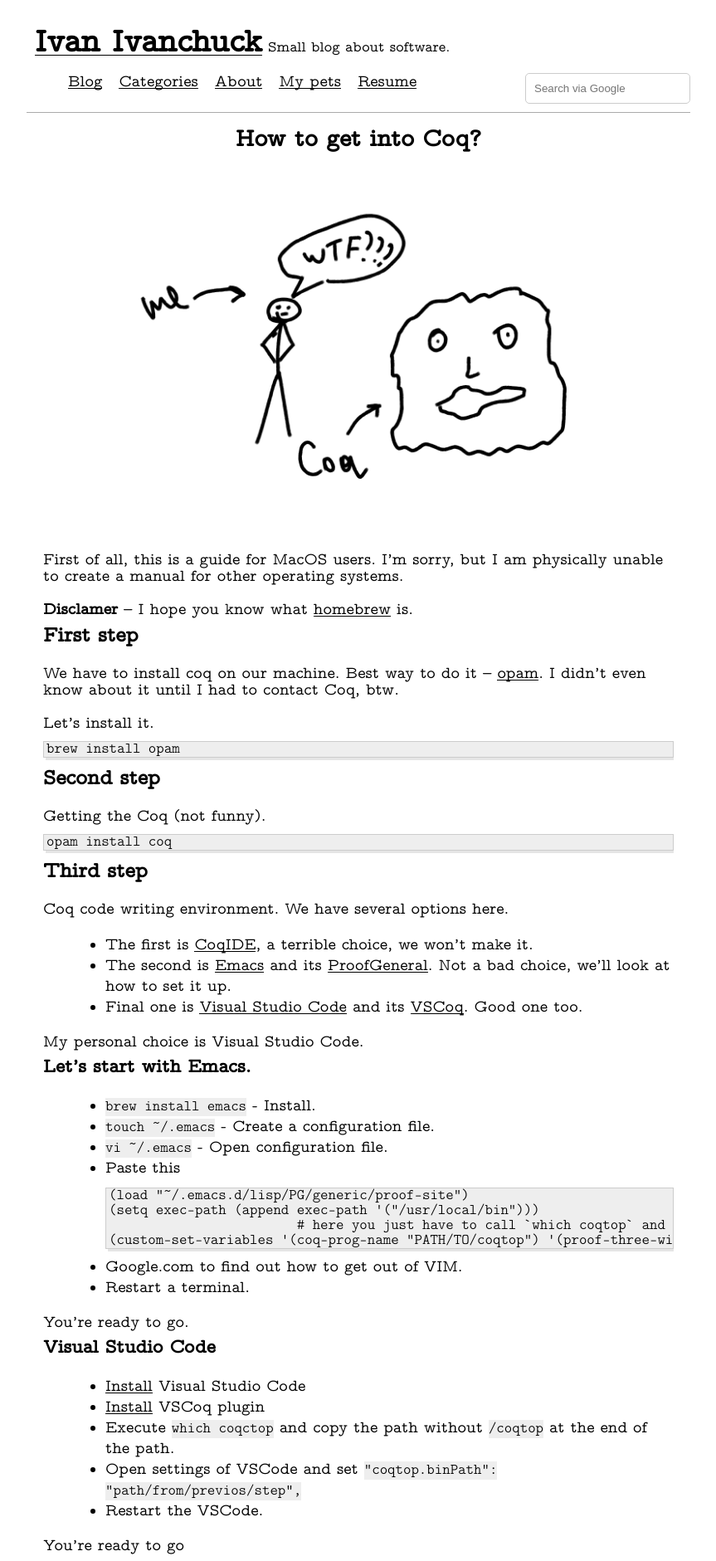
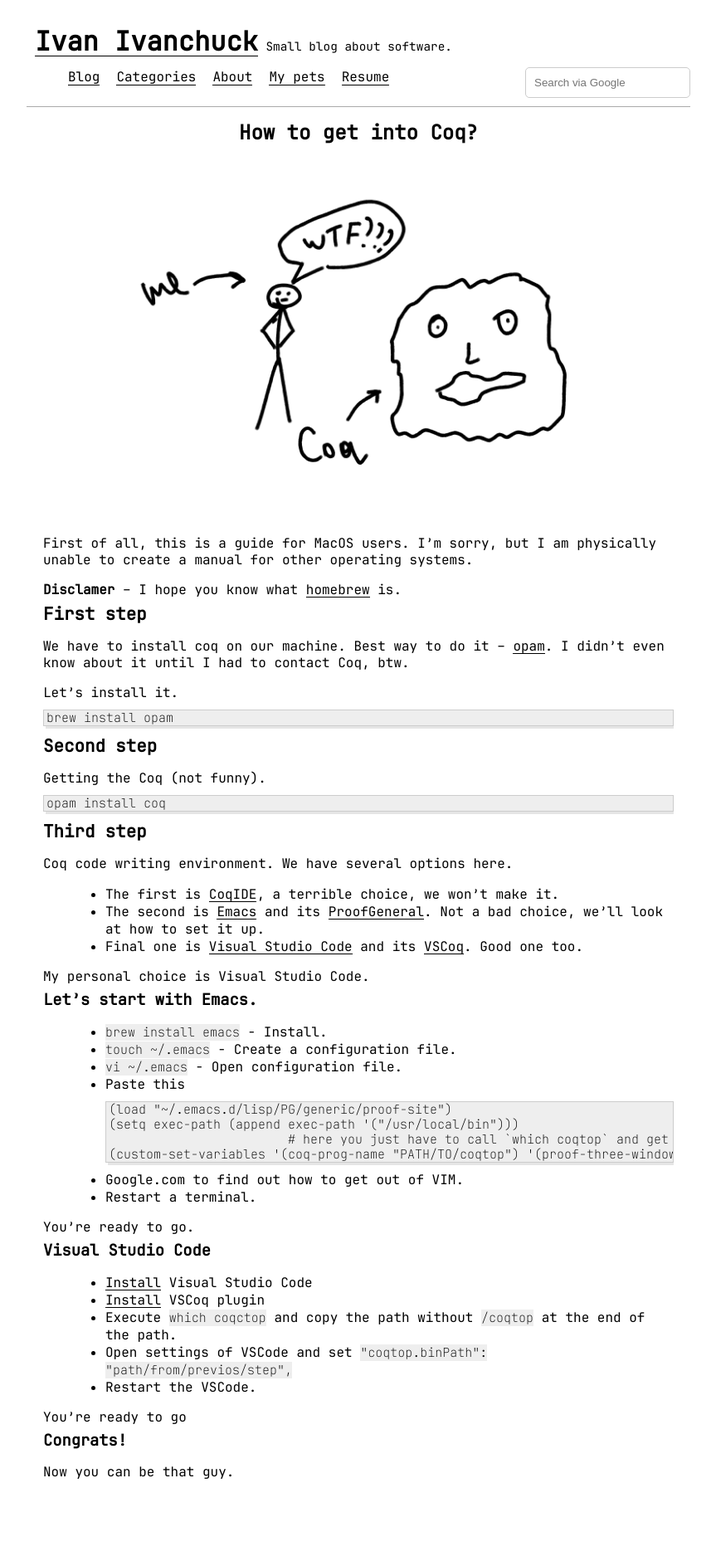
Before and after one commit to l3r8yJ/l3r8yj.github.io, a Jekyll site: the page built from _posts/2023/2023-02-24-how-to-coq.md, in a window 1280 px wide. Shown: the top 1881 px of the page at 83% size, without its empty margins (208-1071 px from the left). Built offline with Jekyll 4.4.1, drawn with Linux system fonts in a browser that asks for light colours; some web fonts are replaced; comment, search, counter and statistics services are not loaded.

Commit message:
fonts update

```diff
--- a/_sass/highlighter.scss
+++ b/_sass/highlighter.scss
@@ -4,7 +4,7 @@
   font-family: 'cmu_typewriter_textlight';
   src: url('/assets/fonts/cmunbtl-webfont.woff');
   src: url('/assets/fonts/cmunbtl-webfont.eot?#iefix') format('embedded-opentype'),
-       url('/assets/fonts/cmunbtl-webfont.woff2') format('woff2'),
+  url('/assets/fonts/cmunbtl-webfont.woff2') format('woff2'),
        url('/assets/fonts/cmunbtl-webfont.woff') format('woff'),
        url('/assets/fonts/cmunbtl-webfont.ttf') format('truetype'),
        url('/assets/fonts/cmunbtl-webfont.svg#cmu_typewriter_text_variablMd') format('svg');
@@ -12,8 +12,15 @@
     font-style: normal;
 }
 
+@font-face {
+  font-family: 'Jetbrains Monospace';
+  src: url('/assets/fonts/webfonts/JetBrainsMono-Thin.woff2');
+  font-weight: normal;
+  font-style: monospace;
+}
+
 code {
-  font-family: 'cmu_typewriter_textlight';
+  font-family: 'Jetbrains Monospace';
 }
 
 .highlight > pre,
@@ -23,19 +30,19 @@ pre.highlight {
   padding-left: 3px;
   border: 1px solid #ccc;
   overflow-x: auto;
-  font-size: 18px;
+  font-size: 15px;
   text-indent: 0px;
   background-color: #eee;
   box-shadow: 3px 3px rgba(0, 0, 0, 0.1);
-  font-family: 'cmu_typewriter_textlight', monospace;
+  font-family: 'Jetbrains Monospace', monospace;
   font-style: normal;
   src: url(/assets/fonts/cmunbtl.ttf);
 }
 
 .highlighter-rouge {
-  font-family: 'cmu_typewriter_textlight', monospace;
+  font-family: 'Jetbrains Monospace', monospace;
   font-style: normal;
   src: url(/assets/fonts/cmunbtl.ttf);
-  font-size: 18px;
+  font-size: 15px;
   background-color: #eee;
 }
--- a/_sass/reset.scss
+++ b/_sass/reset.scss
@@ -12,13 +12,20 @@
   font-style: normal;
 }
 
+@font-face {
+  font-family: 'Jetbrains mono';
+  src: url('/assets/fonts/webfonts//JetBrainsMono-Regular.woff2');
+  font-weight: normal;
+  font-style: normal;
+}
+
 a {
     text-decoration: none;
     color: inherit;
     background-image: linear-gradient(#000,#000);
-    background-position: 0 0.95em;
+    background-position: 0 1.23em;
     background-repeat: repeat-x;
-    margin-bottom: 5px;
+    margin-bottom: 10px;
     background-size: 1px 1px;
 }
 
@@ -39,8 +46,8 @@ a:hover {
 
 html,
 body {
-  font-family: 'cmu_typewriter_text_variablMd';
-  font-size: 20px;
+  font-family: 'Jetbrains Mono';
+  font-size: 16px;
   height: 100%;
 }
 
```
Also changed, not shown: assets/fonts/webfonts/JetBrainsMono-Bold.woff2 (added), assets/fonts/webfonts/JetBrainsMono-BoldItalic.woff2 (added), assets/fonts/webfonts/JetBrainsMono-ExtraBold.woff2 (added), assets/fonts/webfonts/JetBrainsMono-ExtraBoldItalic.woff2 (added), assets/fonts/webfonts/JetBrainsMono-ExtraLight.woff2 (added), assets/fonts/webfonts/JetBrainsMono-ExtraLightItalic.woff2 (added), assets/fonts/webfonts/JetBrainsMono-Italic.woff2 (added), assets/fonts/webfonts/JetBrainsMono-Light.woff2 (added), assets/fonts/webfonts/JetBrainsMono-LightItalic.woff2 (added), assets/fonts/webfonts/JetBrainsMono-Medium.woff2 (added), assets/fonts/webfonts/JetBrainsMono-MediumItalic.woff2 (added), assets/fonts/webfonts/JetBrainsMono-Regular.woff2 (added), assets/fonts/webfonts/JetBrainsMono-SemiBold.woff2 (added), assets/fonts/webfonts/JetBrainsMono-SemiBoldItalic.woff2 (added), 2 more files.
